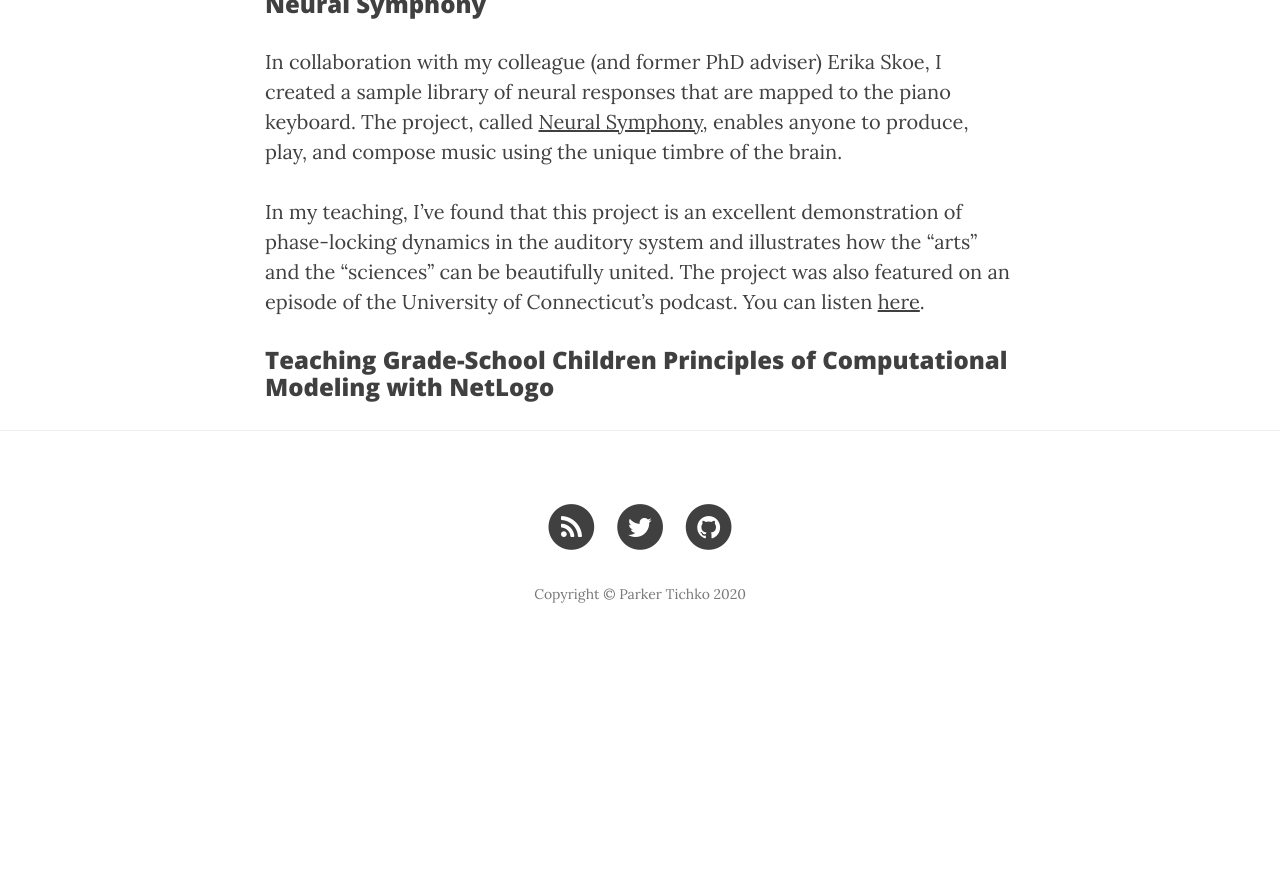
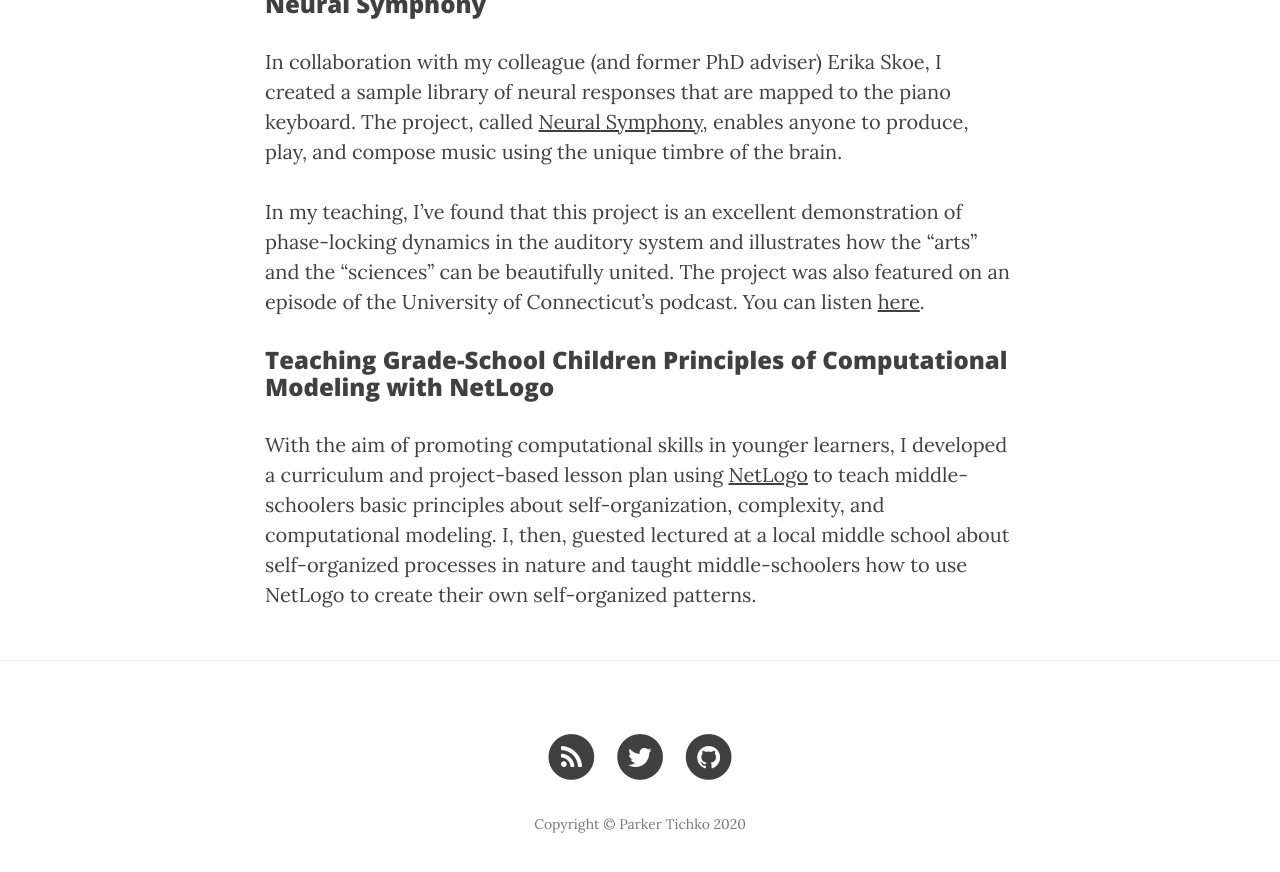
Before and after one commit to ptichko/ptichko.github.io, a Jekyll site: the page built from 3_research.md, in a window 1280 px wide and 900 px high, scrolled down 4064 px. Shown: the top 872 px of the window. Built offline with Jekyll 4.4.1, drawn with Linux system fonts in a browser that asks for light colours; nearby versions of some CDN libraries; before the commit the page ends 4734 px from its top, so only the background shows below that.

Commit message:
Update 3_research.md

```diff
--- a/3_research.md
+++ b/3_research.md
@@ -82,3 +82,4 @@ In collaboration with my colleague (and former PhD adviser) Erika Skoe, I create
 In my teaching, I've found that this project is an excellent demonstration of phase-locking dynamics in the auditory system and illustrates how the "arts" and the "sciences" can be beautifully united. The project was also featured on an episode of the University of Connecticut's podcast. You can listen [here](https://uconn.edu/uconn360-podcast/episode-3-play-us-a-song-youre-the-piano-brain/).
 
 ### Teaching Grade-School Children Principles of Computational Modeling with NetLogo
+With the aim of promoting computational skills in younger learners, I developed a curriculum and project-based lesson plan using [NetLogo](https://ccl.northwestern.edu/netlogo/) to teach middle-schoolers basic principles about self-organization, complexity, and computational modeling. I, then, guested lectured at a local middle school about self-organized processes in nature and taught middle-schoolers how to use NetLogo to create their own self-organized patterns.
```
